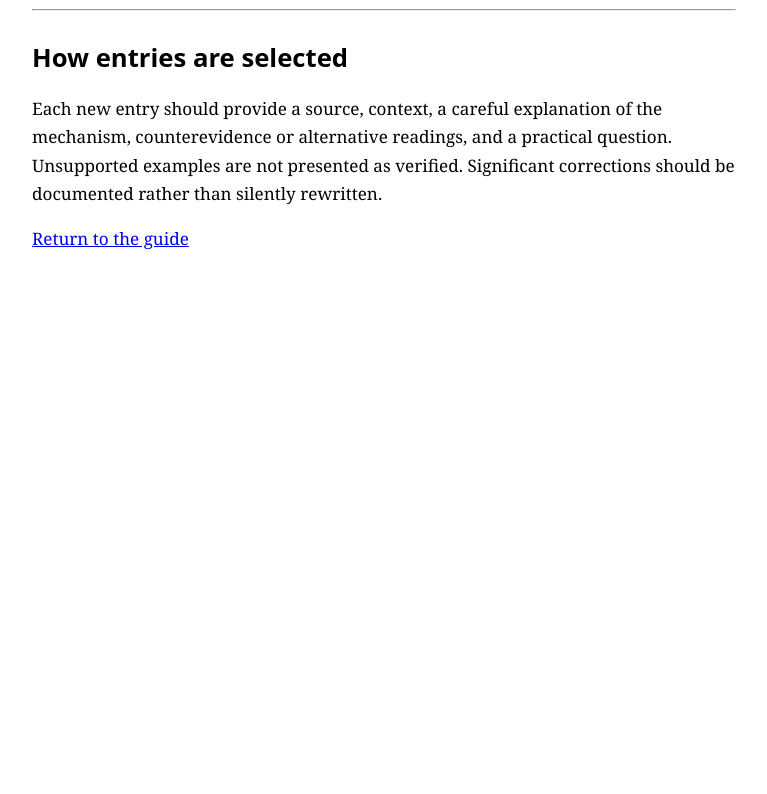
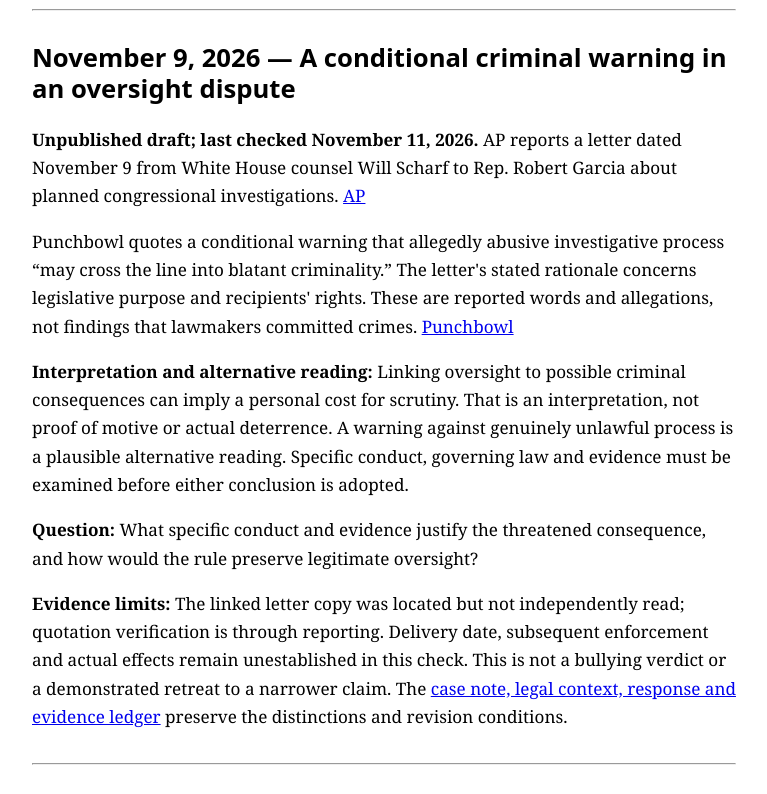
Before and after one commit to ExtiVaries/How-to-Hear-a-Bully, a plain HTML site: page rhetoric-examples.html in a window 1280 px wide. Shown: the part 7540-8334 px from the top of the page, without its empty margins (256-1023 px from the left). Before the commit the page ends 7843 px from the top, so only its background shows below. Drawn offline with Linux system fonts and the light colour scheme.

Commit message:
Draft Scharf oversight warning case and evidence record

```diff
--- a/rhetoric-examples.html
+++ b/rhetoric-examples.html
@@ -77,5 +77,12 @@
 <p><strong>Repair to check:</strong> Do corrections reach the original audience, and can disrupted services resume safely?</p>
 <p><strong>Evidence status:</strong> TENT's statement was read directly; court actions and harms are attributed to reporting. Underlying orders were not independently inspected. Interpretation is editorial. <strong>Last checked:</strong> October 29, 2026.</p>
 <hr />
+<h2 id="scharf-oversight-warning-2026-11-09">November 9, 2026 — A conditional criminal warning in an oversight dispute</h2>
+<p><strong>Unpublished draft; last checked November 11, 2026.</strong> AP reports a letter dated November 9 from White House counsel Will Scharf to Rep. Robert Garcia about planned congressional investigations. <a href="https://apnews.com/article/12acd4e233792f687b80eb9636aea18d">AP</a></p>
+<p>Punchbowl quotes a conditional warning that allegedly abusive investigative process “may cross the line into blatant criminality.” The letter's stated rationale concerns legislative purpose and recipients' rights. These are reported words and allegations, not findings that lawmakers committed crimes. <a href="https://punchbowl.news/article/washington/white-house-threatens-house-dems-investigations/">Punchbowl</a></p>
+<p><strong>Interpretation and alternative reading:</strong> Linking oversight to possible criminal consequences can imply a personal cost for scrutiny. That is an interpretation, not proof of motive or actual deterrence. A warning against genuinely unlawful process is a plausible alternative reading. Specific conduct, governing law and evidence must be examined before either conclusion is adopted.</p>
+<p><strong>Question:</strong> What specific conduct and evidence justify the threatened consequence, and how would the rule preserve legitimate oversight?</p>
+<p><strong>Evidence limits:</strong> The linked letter copy was located but not independently read; quotation verification is through reporting. Delivery date, subsequent enforcement and actual effects remain unestablished in this check. This is not a bullying verdict or a demonstrated retreat to a narrower claim. The <a href="docs/oversight-warning-2026-11-09.md">case note, legal context, response and evidence ledger</a> preserve the distinctions and revision conditions.</p>
+<hr>
 <h2>How entries are selected</h2><p>Each new entry should provide a source, context, a careful explanation of the mechanism, counterevidence or alternative readings, and a practical question. Unsupported examples are not presented as verified. Significant corrections should be documented rather than silently rewritten.</p>
 <p><a href="./">Return to the guide</a></p></main></body></html>
```
Also changed, not shown: 2 other files.
